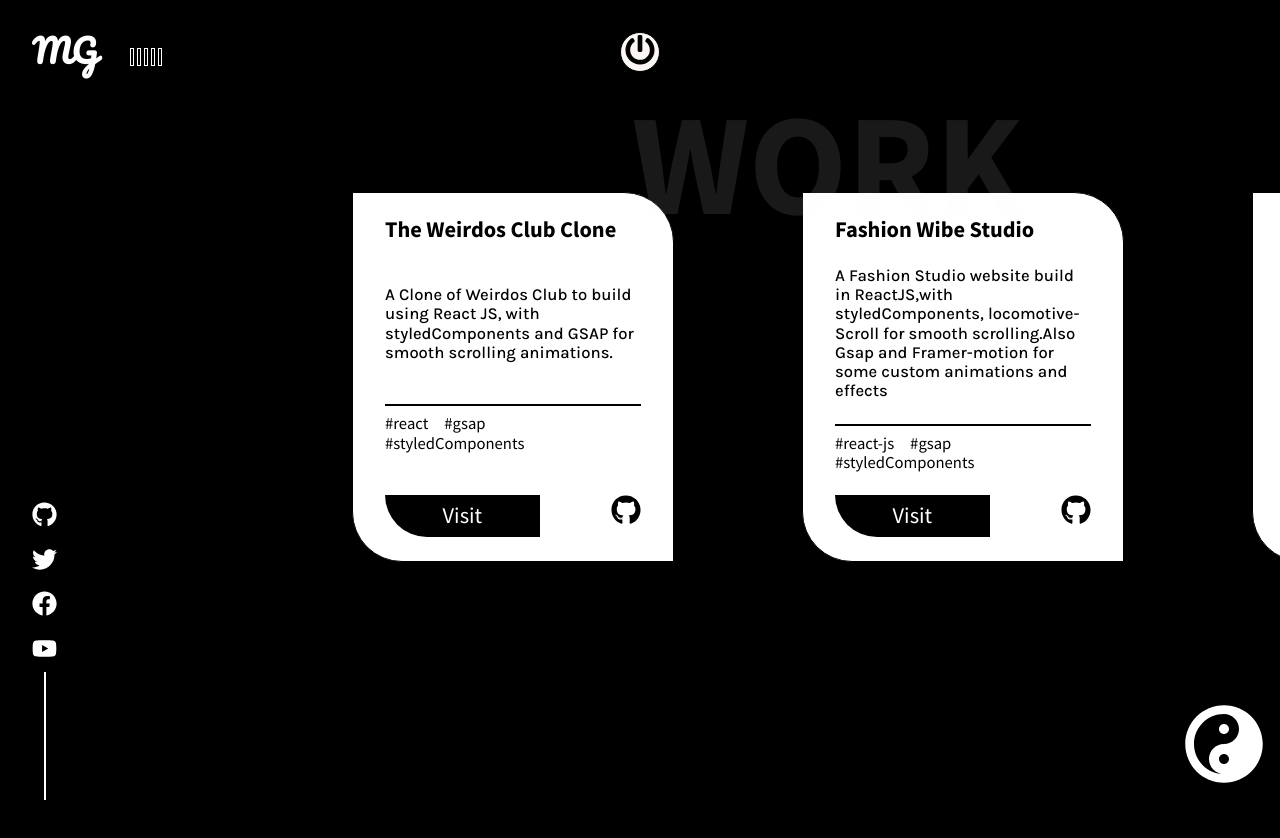
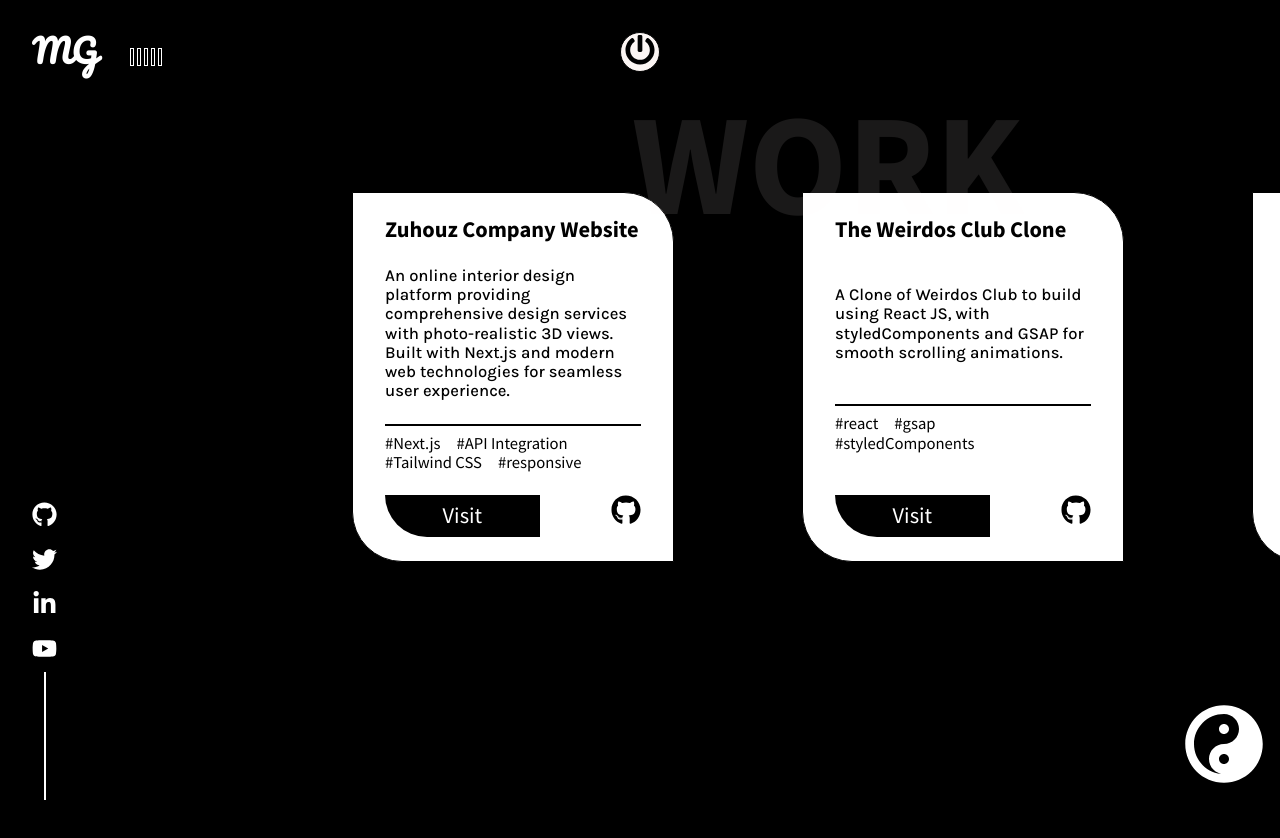
Before and after one commit to MuskanGupta8424/React-Portfolio-mg, a React (Create React App) app: page /work in a window 1280 px wide. Shown: the top 838 px of the page. Built offline with nearby package versions, Linux system fonts and the light colour scheme.

Commit message:
update project section , social links

```diff
--- a/src/components/AllSvgs.js
+++ b/src/components/AllSvgs.js
@@ -55,20 +55,20 @@ export const Twitter = (props) => {
       )
 }
 
-export const Facebook = (props) => {
+export const LinkedIn = (props) => {
     return (
         <svg
           aria-hidden="true"
           data-prefix="fab"
-          data-icon="facebook"
-          className="prefix__svg-inline--fa prefix__fa-facebook prefix__fa-w-16"
+          data-icon="linkedin"
+          className="prefix__svg-inline--fa prefix__fa-linkedin prefix__fa-w-16"
           xmlns="http://www.w3.org/2000/svg"
-          viewBox="0 0 512 512"
+          viewBox="0 0 448 512"
           {...props}
         >
           <path
             fill={props.fill}
-            d="M504 256C504 119 393 8 256 8S8 119 8 256c0 123.78 90.69 226.38 209.25 245V327.69h-63V256h63v-54.64c0-62.15 37-96.48 93.67-96.48 27.14 0 55.52 4.84 55.52 4.84v61h-31.28c-30.8 0-40.41 19.12-40.41 38.73V256h68.78l-11 71.69h-57.78V501C413.31 482.38 504 379.78 504 256z"
+            d="M100.28 448H7.4V148.9h92.88zM53.79 108.1C24.09 108.1 0 83.5 0 53.8a53.79 53.79 0 0 1 107.58 0c0 29.7-24.1 54.3-53.79 54.3zM447.9 448h-92.68V302.4c0-34.7-.7-79.2-48.29-79.2-48.29 0-55.69 37.7-55.69 76.7V448h-92.78V148.9h89.08v40.8h1.3c12.4-23.5 42.69-48.3 87.88-48.3 94 0 111.28 61.9 111.28 142.3V448z"
           />
         </svg>
       )
--- a/src/components/Main.js
+++ b/src/components/Main.js
@@ -137,7 +137,7 @@ const Main = () => {
                 <span>click here</span>
             </Center>
 
-            <Contact target="_blank" href="mailto:rajj95842434@gmail.com">
+            <Contact href="mailto:muskangupta.frontend@gmail.com">
                 <motion.h2
                 initial={{
                     y:-200,
--- a/src/data/WorkData.js
+++ b/src/data/WorkData.js
@@ -3,6 +3,15 @@
 export const Work = [
     {
         id:1,
+        name:"Zuhouz Company Website",
+        description:"An online interior design platform providing comprehensive design services with photo-realistic 3D views. Built with Next.js and modern web technologies for seamless user experience.",
+        tags:["Next.js","API Integration","Tailwind CSS","responsive"],
+
+        demo:"https://zuhouz.com",
+        github:"https://github.com/Zuhouz/web-app-measure-my-space"
+    },
+    {
+        id:2,
         name:"The Weirdos Club Clone",
         description:"A Clone of Weirdos Club to build using React JS, with styledComponents and GSAP for smooth scrolling animations.",
         tags:["react","gsap","styledComponents"],
@@ -11,7 +20,7 @@ export const Work = [
         github:"https://github.com/MuskanGupta8424/The-Weirdos-club-clone"
     },
     {
-        id:2,
+        id:3,
         name:"Fashion Wibe Studio",
         description:"A Fashion Studio website build in ReactJS,with styledComponents, locomotive-Scroll for smooth scrolling.Also Gsap and Framer-motion for some custom animations and effects",
         tags:["react-js","gsap","styledComponents"],
@@ -21,7 +30,7 @@ export const Work = [
 
     },
     {
-        id:3,
+        id:4,
         name:"Todo App(React + Redux)",
         description:"A todo app build using Redux-toolkit and framer-motion for smooth animations.",
         tags:["react","redux","framer-motion"],
@@ -31,7 +40,7 @@ export const Work = [
 
     },
     {
-        id:4,
+        id:5,
         name:"Infos|Connect the brand",
         description:"A cool looking & responsive website build using HTML, CSS, JS, Gsap and other animations.It has really smooth animations.",
         tags:["HTML","CSS","JS","gsap"],
@@ -40,7 +49,7 @@ export const Work = [
         github:"https://github.com/MuskanGupta8424/B15-finalproject"
 
     },{
-        id:5,
+        id:6,
         name:"Neverland-Agency-Clone",
         description:"A clone of Neverland-Agency-Clone to build using Html5, CSS3, JS, Gsap, locomotive-scroll .",
         tags:["HTML5","CSS3","JS","gsap"],
@@ -49,7 +58,7 @@ export const Work = [
         github:"https://github.com/MuskanGUpta8424/Neverland-Agency-Clone"
     },
     {
-        id:6,
+        id:7,
         name:"Flora Responsive Website",
         description:"A reponsive website build using HTML5, CSS3, Javascript, Gsap, LocomotiveScroll, ScrollTrigger.js",
         tags:["Html5","javascript","css","gsap","locomotive-scroll"],
--- a/src/subComponents/SocialIcons.js
+++ b/src/subComponents/SocialIcons.js
@@ -1,8 +1,7 @@
 import { motion } from "framer-motion";
 import React from "react";
-// import { NavLink } from 'react-router-dom'
 import styled from "styled-components";
-import { Facebook, Github, Twitter, YouTube } from "../components/AllSvgs";
+import { LinkedIn, Github, Twitter, YouTube } from "../components/AllSvgs";
 import { DarkTheme } from "../components/Themes";
 
 const Icons = styled.div`
@@ -39,6 +38,7 @@ const SocialIcons = (props) => {
         <a
           style={{ color: "inherit" }}
           target="_blank"
+          rel="noreferrer"
           href={"https://github.com/MuskanGupta8424"}
         >
           <Github
@@ -56,6 +56,7 @@ const SocialIcons = (props) => {
         <a
           style={{ color: "inherit" }}
           target="_blank"
+          rel="noreferrer"
           href={"https://twitter.com/MissMus80038835"}
         >
           <Twitter
@@ -73,9 +74,10 @@ const SocialIcons = (props) => {
         <a
           style={{ color: "inherit" }}
           target="_blank"
-          href={"https://facebook.com"}
+          rel="noreferrer"
+          href={"https://www.linkedin.com/in/muskan-581a19311/"}
         >
-          <Facebook
+          <LinkedIn
             width={25}
             height={25}
             fill={props.theme === "dark" ? DarkTheme.text : DarkTheme.body}
@@ -90,7 +92,8 @@ const SocialIcons = (props) => {
         <a
           style={{ color: "inherit" }}
           target="_blank"
-          href={"https://youtube.com"}
+          rel="noreferrer"
+          href={"https://www.youtube.com/@missmuskan9078"}
         >
           <YouTube
             width={25}
```
